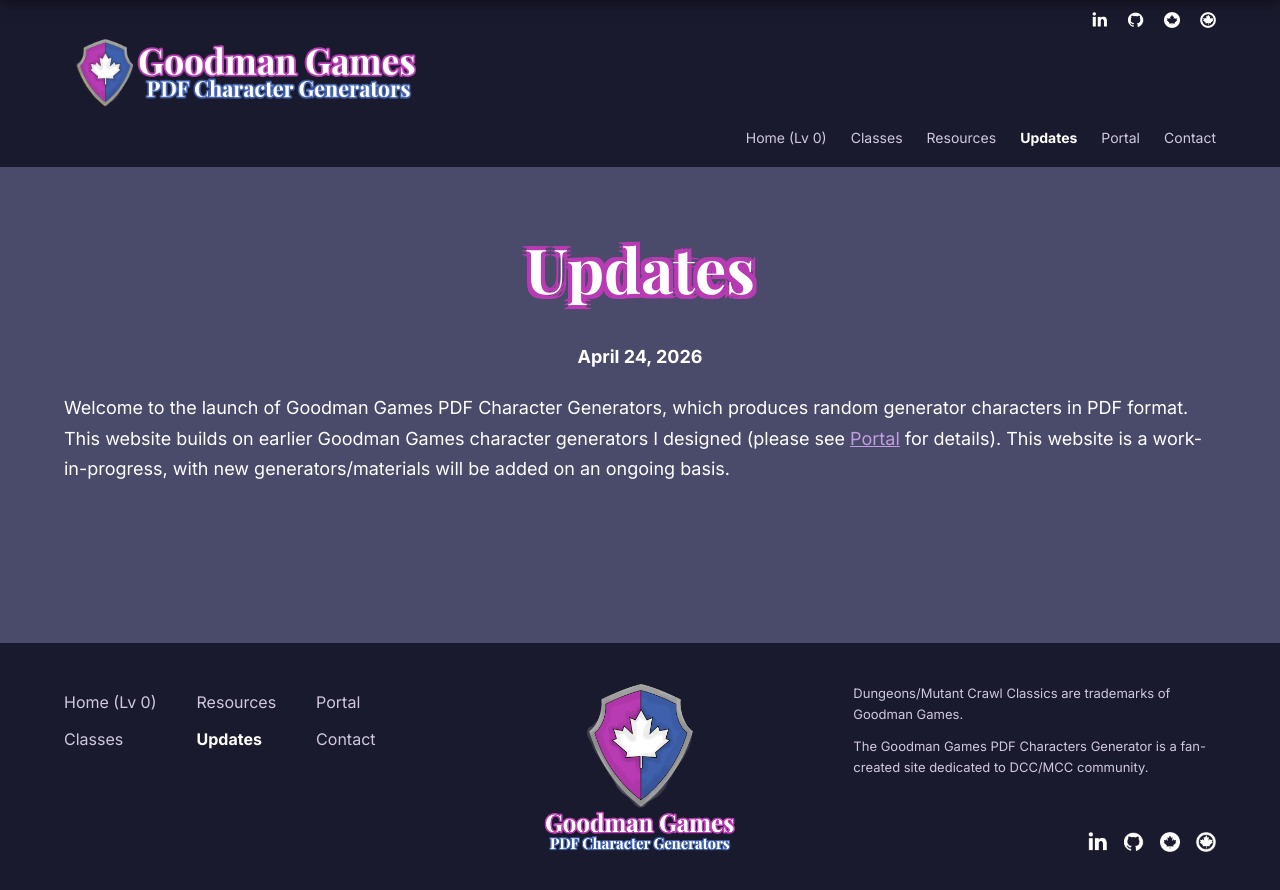
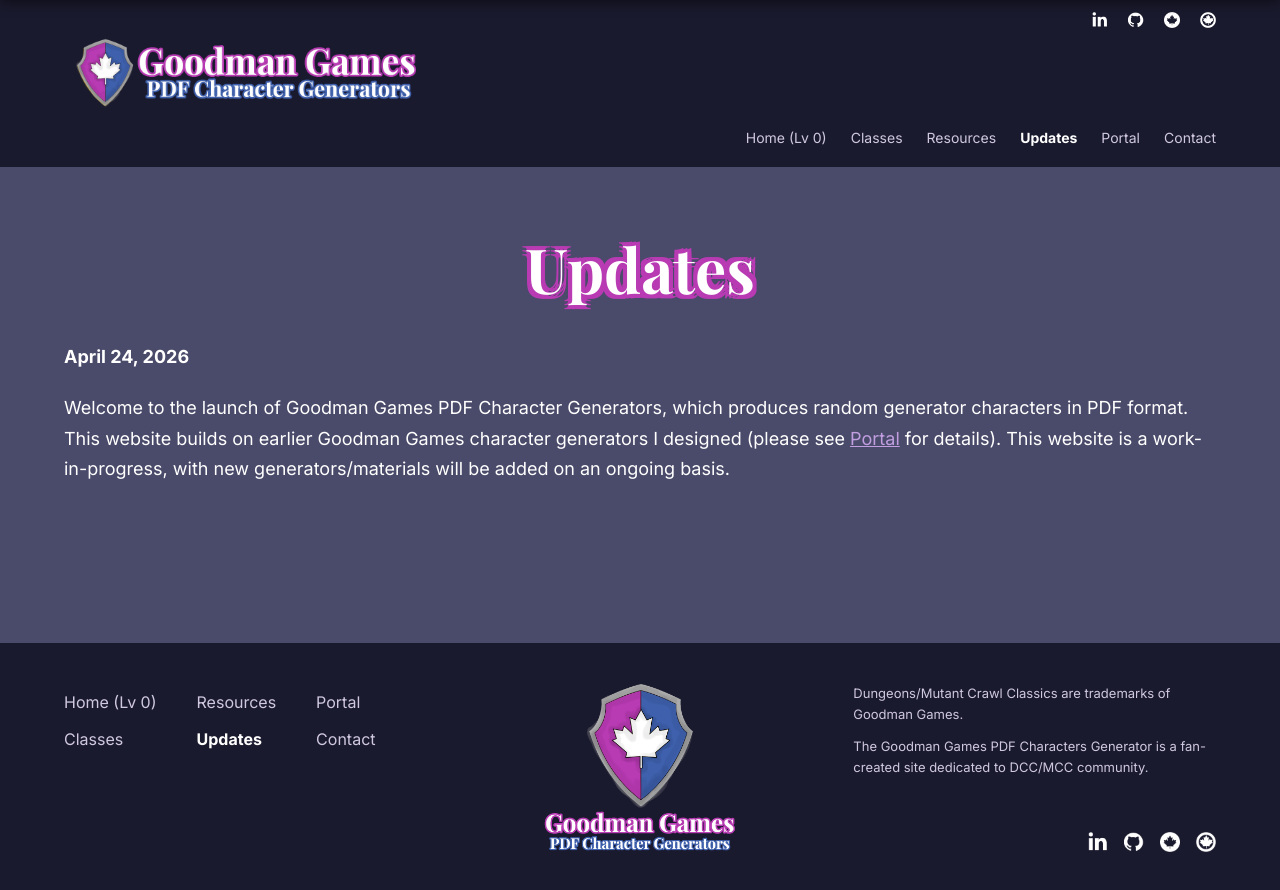
Before and after one commit to mark-tasaka/react-dcc-generator, a React (Create React App) app: page /updates in a window 1280 px wide. Built offline with nearby package versions, Linux system fonts and the light colour scheme; what @react-pdf/renderer would draw is missing.

Commit message:
.updates-date updated for text to be left aligned using flex-box

```diff
--- a/src/App.css
+++ b/src/App.css
@@ -303,6 +303,8 @@
   font-weight: 700;
   color: #ffffff;
   margin: 0;
+  display: flex;
+  justify-content: flex-start;
 }
 
 @media (hover: hover) {
```
